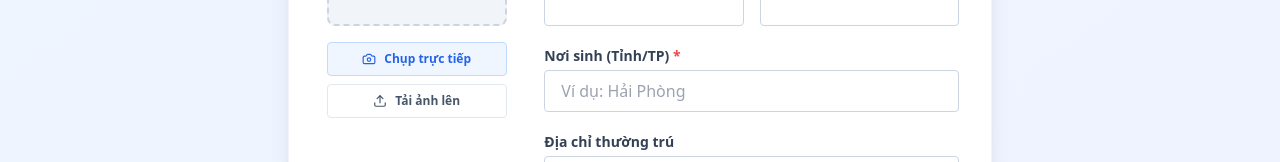
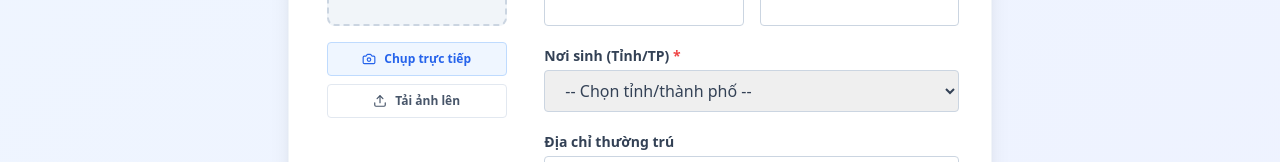
Before and after one commit to adsxaluangit/edumaster-frontend, a React (Vite) app: page / in a window 1280 px wide. Shown: the part 456-618 px from the top of the page. Built offline with nearby package versions, Linux system fonts and the light colour scheme; no server answers.

Commit message:
Update place of birth select list in RegistrationView and StudentsView

```diff
--- a/views/RegistrationView.tsx
+++ b/views/RegistrationView.tsx
@@ -364,14 +364,48 @@ const RegistrationView: React.FC<RegistrationViewProps> = ({ onLoginSuccess, ini
 
                                 <div>
                                     <label className="block text-sm font-bold text-slate-700 mb-1">Nơi sinh (Tỉnh/TP) <span className="text-red-500">*</span></label>
-                                    <input
-                                        type="text"
+                                    <select
                                         required
                                         value={formData.pob}
                                         onChange={e => setFormData({ ...formData, pob: e.target.value })}
                                         className="w-full px-4 py-2 border border-slate-300 rounded focus:ring-2 focus:ring-blue-500/20 focus:border-blue-500 outline-none"
-                                        placeholder="Ví dụ: Hải Phòng"
-                                    />
+                                    >
+                                        <option value="">-- Chọn tỉnh/thành phố --</option>
+                                        <option value="Hà Nội">Hà Nội</option>
+                                        <option value="Thành phố Huế">Thành phố Huế</option>
+                                        <option value="Lai Châu">Lai Châu</option>
+                                        <option value="Điện Biên">Điện Biên</option>
+                                        <option value="Sơn La">Sơn La</option>
+                                        <option value="Lạng Sơn">Lạng Sơn</option>
+                                        <option value="Quảng Ninh">Quảng Ninh</option>
+                                        <option value="Thanh Hoá">Thanh Hoá</option>
+                                        <option value="Nghệ An">Nghệ An</option>
+                                        <option value="Hà Tĩnh">Hà Tĩnh</option>
+                                        <option value="Cao Bằng">Cao Bằng</option>
+                                        <option value="Tuyên Quang">Tuyên Quang</option>
+                                        <option value="Lào Cai">Lào Cai</option>
+                                        <option value="Thái Nguyên">Thái Nguyên</option>
+                                        <option value="Phú Thọ">Phú Thọ</option>
+                                        <option value="Bắc Ninh">Bắc Ninh</option>
+                                        <option value="Hưng Yên">Hưng Yên</option>
+                                        <option value="Thành phố Hải Phòng">Thành phố Hải Phòng</option>
+                                        <option value="Ninh Bình">Ninh Bình</option>
+                                        <option value="Quảng Trị">Quảng Trị</option>
+                                        <option value="Thành phố Đà Nẵng">Thành phố Đà Nẵng</option>
+                                        <option value="Quảng Ngãi">Quảng Ngãi</option>
+                                        <option value="Gia Lai">Gia Lai</option>
+                                        <option value="Khánh Hòa">Khánh Hòa</option>
+                                        <option value="Lâm Đồng">Lâm Đồng</option>
+                                        <option value="Đắk Lắk">Đắk Lắk</option>
+                                        <option value="Thành phố Hồ Chí Minh">Thành phố Hồ Chí Minh</option>
+                                        <option value="Đồng Nai">Đồng Nai</option>
+                                        <option value="Tây Ninh">Tây Ninh</option>
+                                        <option value="Thành phố Cần Thơ">Thành phố Cần Thơ</option>
+                                        <option value="Vĩnh Long">Vĩnh Long</option>
+                                        <option value="Đồng Tháp">Đồng Tháp</option>
+                                        <option value="Cà Mau">Cà Mau</option>
+                                        <option value="An Giang">An Giang</option>
+                                    </select>
                                 </div>
 
                                 <div>
--- a/views/StudentsView.tsx
+++ b/views/StudentsView.tsx
@@ -596,12 +596,47 @@ const StudentsView: React.FC = () => {
                   </div>
                   <div className="flex items-center gap-2 col-span-2">
                     <label className="w-20 text-right text-[12px] text-slate-600 font-medium whitespace-nowrap">Nơi sinh:</label>
-                    <input
-                      type="text"
+                    <select
                       value={formData.pob}
                       onChange={e => setFormData({ ...formData, pob: e.target.value })}
-                      className="flex-1 border border-slate-300 rounded-sm px-2 py-1.5 text-[12px] focus:border-blue-500 outline-none"
-                    />
+                      className="flex-1 border border-slate-300 rounded-sm px-2 py-1.5 text-[12px] focus:border-blue-500 outline-none bg-white"
+                    >
+                      <option value="">--Chọn nơi sinh--</option>
+                      <option value="Hà Nội">Hà Nội</option>
+                      <option value="Thành phố Huế">Thành phố Huế</option>
+                      <option value="Lai Châu">Lai Châu</option>
+                      <option value="Điện Biên">Điện Biên</option>
+                      <option value="Sơn La">Sơn La</option>
+                      <option value="Lạng Sơn">Lạng Sơn</option>
+                      <option value="Quảng Ninh">Quảng Ninh</option>
+                      <option value="Thanh Hoá">Thanh Hoá</option>
+                      <option value="Nghệ An">Nghệ An</option>
+                      <option value="Hà Tĩnh">Hà Tĩnh</option>
+                      <option value="Cao Bằng">Cao Bằng</option>
+                      <option value="Tuyên Quang">Tuyên Quang</option>
+                      <option value="Lào Cai">Lào Cai</option>
+                      <option value="Thái Nguyên">Thái Nguyên</option>
+                      <option value="Phú Thọ">Phú Thọ</option>
+                      <option value="Bắc Ninh">Bắc Ninh</option>
+                      <option value="Hưng Yên">Hưng Yên</option>
+                      <option value="Thành phố Hải Phòng">Thành phố Hải Phòng</option>
+                      <option value="Ninh Bình">Ninh Bình</option>
+                      <option value="Quảng Trị">Quảng Trị</option>
+                      <option value="Thành phố Đà Nẵng">Thành phố Đà Nẵng</option>
+                      <option value="Quảng Ngãi">Quảng Ngãi</option>
+                      <option value="Gia Lai">Gia Lai</option>
+                      <option value="Khánh Hòa">Khánh Hòa</option>
+                      <option value="Lâm Đồng">Lâm Đồng</option>
+                      <option value="Đắk Lắk">Đắk Lắk</option>
+                      <option value="Thành phố Hồ Chí Minh">Thành phố Hồ Chí Minh</option>
+                      <option value="Đồng Nai">Đồng Nai</option>
+                      <option value="Tây Ninh">Tây Ninh</option>
+                      <option value="Thành phố Cần Thơ">Thành phố Cần Thơ</option>
+                      <option value="Vĩnh Long">Vĩnh Long</option>
+                      <option value="Đồng Tháp">Đồng Tháp</option>
+                      <option value="Cà Mau">Cà Mau</option>
+                      <option value="An Giang">An Giang</option>
+                    </select>
                   </div>
                   <div className="flex items-center gap-2 col-span-1">
                     <label className="w-24 text-right text-[12px] text-slate-600 font-medium whitespace-nowrap">Giới tính:</label>
```
